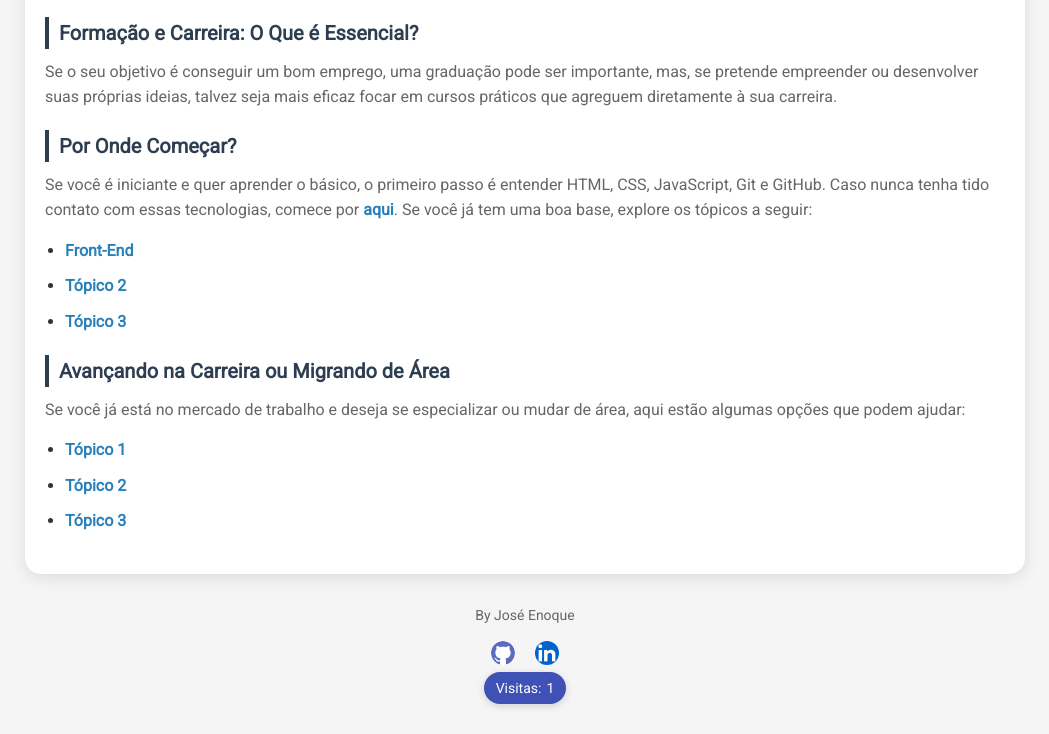
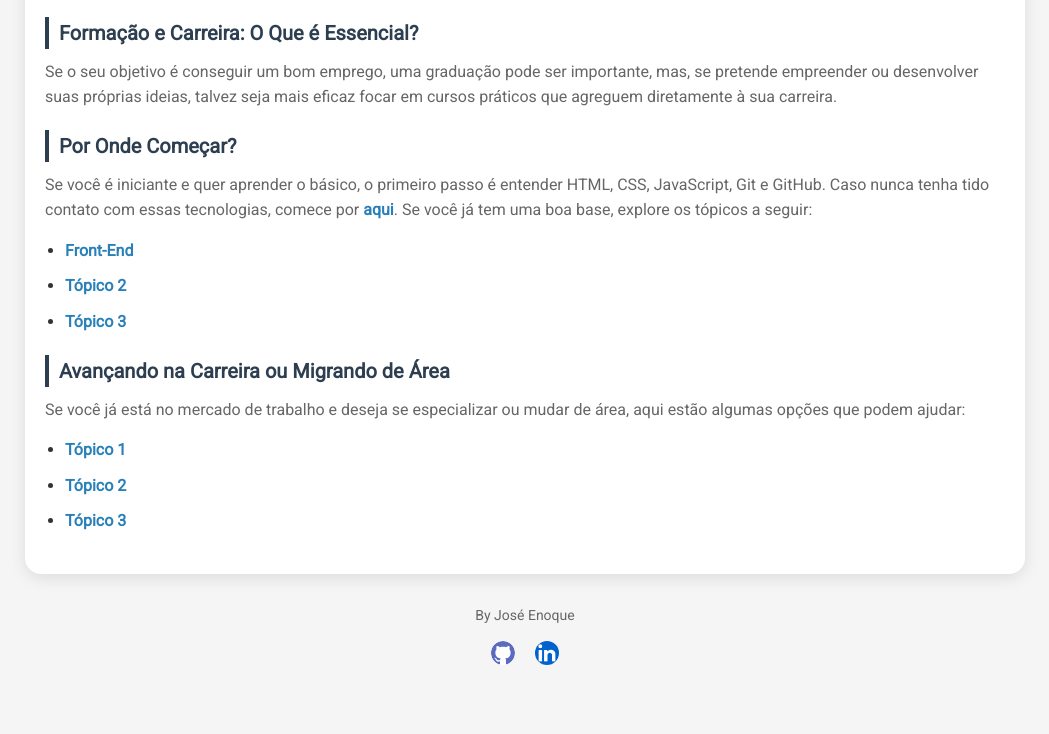
Before and after one commit to ESousa97/Brain-Developer, a plain HTML site: page index.html in a window 1280 px wide. Shown: the part 543-1277 px from the top of the page, without its empty margins (115-1164 px from the left). After the commit the page ends 1245 px from the top, so only its background shows below. Drawn offline with Linux system fonts and the light colour scheme.

Commit message:
Remover visualization.

```diff
--- a/index.html
+++ b/index.html
@@ -64,27 +64,5 @@
                 <img src="./Assets/linkedin-icon.png" alt="LinkedIn">
             </a>
         </div>
-        <!-- Contador de visitas estilizado -->
-        <div class="visit-counter" id="visit-counter">
-            Visitas: <span id="visit-count">0</span>
-        </div>
-    </footer>
-
-    <script>
-        // JavaScript para incrementar o contador de visitas
-        document.addEventListener('DOMContentLoaded', () => {
-            const visitCountElement = document.getElementById('visit-count');
-            let visitCount = localStorage.getItem('visitCount');
-
-            if (visitCount === null) {
-                visitCount = 1;
-            } else {
-                visitCount = parseInt(visitCount) + 1;
-            }
-
-            localStorage.setItem('visitCount', visitCount);
-            visitCountElement.textContent = visitCount;
-        });
-    </script>
 </body>
 </html>
```
Also changed, not shown: pages/Front-End/Front-End.html (+0 -22 lines), pages/Start/Start.html (+0 -22 lines).
